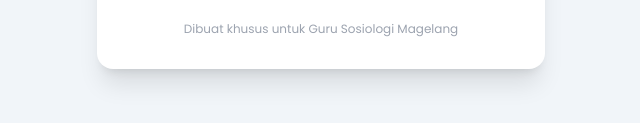
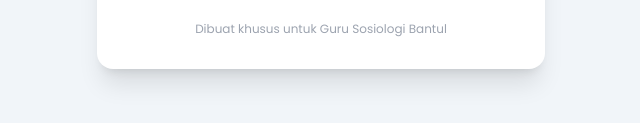
Before and after one commit to martinisugatri73-coder/gamesosiologi, a plain HTML site: page index.html in a window 1280 px wide. Shown: the part 471-594 px from the top of the page, 319-959 px from the left. Drawn offline with nearby package versions, Linux system fonts and the light colour scheme.

```diff
--- a/index.html
+++ b/index.html
@@ -101,7 +101,7 @@
                 <button onclick="setPlayers(4)" class="px-6 py-3 bg-indigo-100 hover:bg-indigo-600 hover:text-white rounded-lg transition font-bold text-xl">4</button>
             </div>
         </div>
-        <p class="text-xs text-gray-400">Dibuat khusus untuk Guru Sosiologi Magelang</p>
+        <p class="text-xs text-gray-400">Dibuat khusus untuk Guru Sosiologi Bantul</p>
     </div>
 
     <!-- Game Screen -->
@@ -485,4 +485,5 @@
 
     </script>
 </body>
+
 </html>
```
